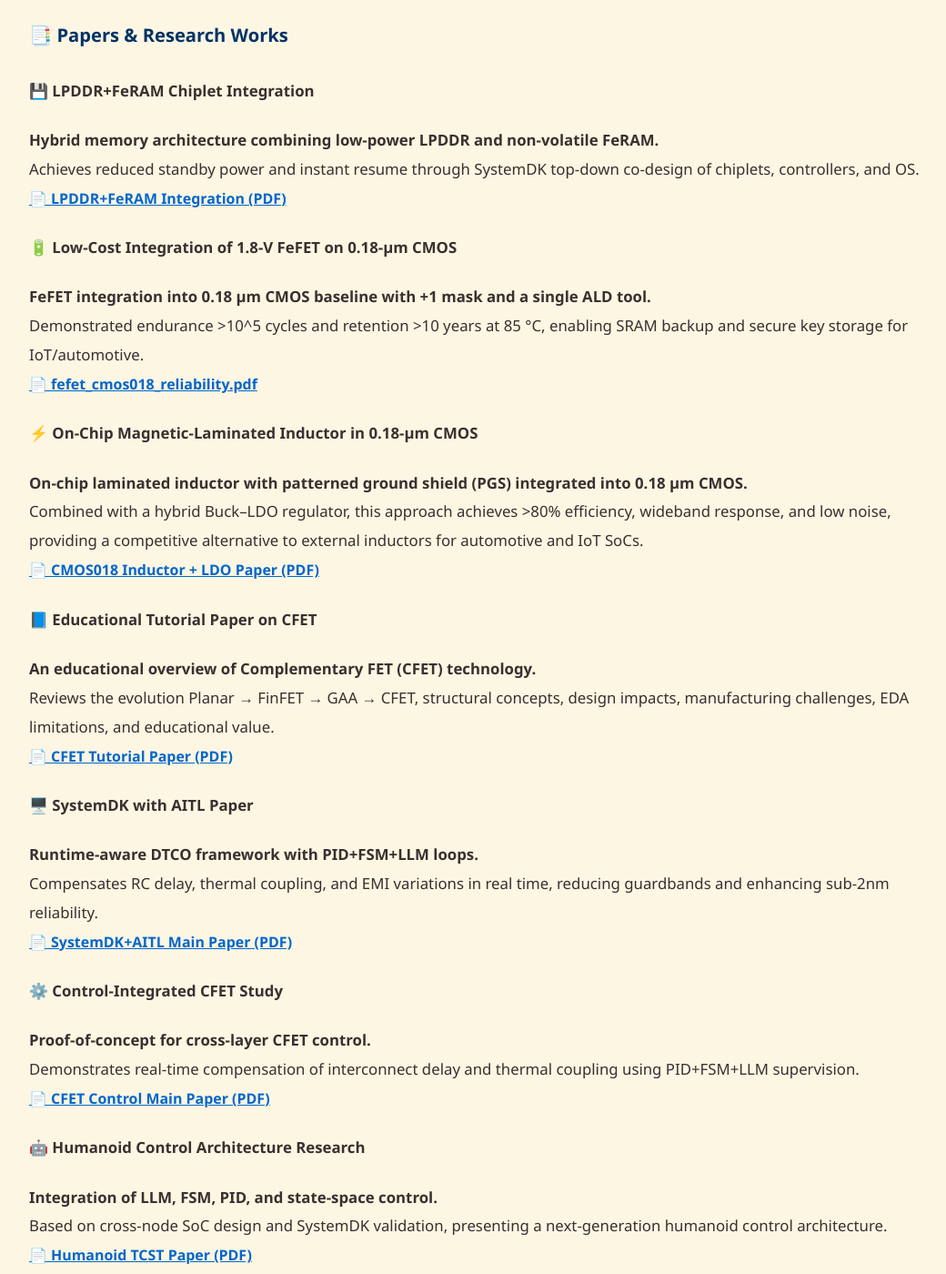
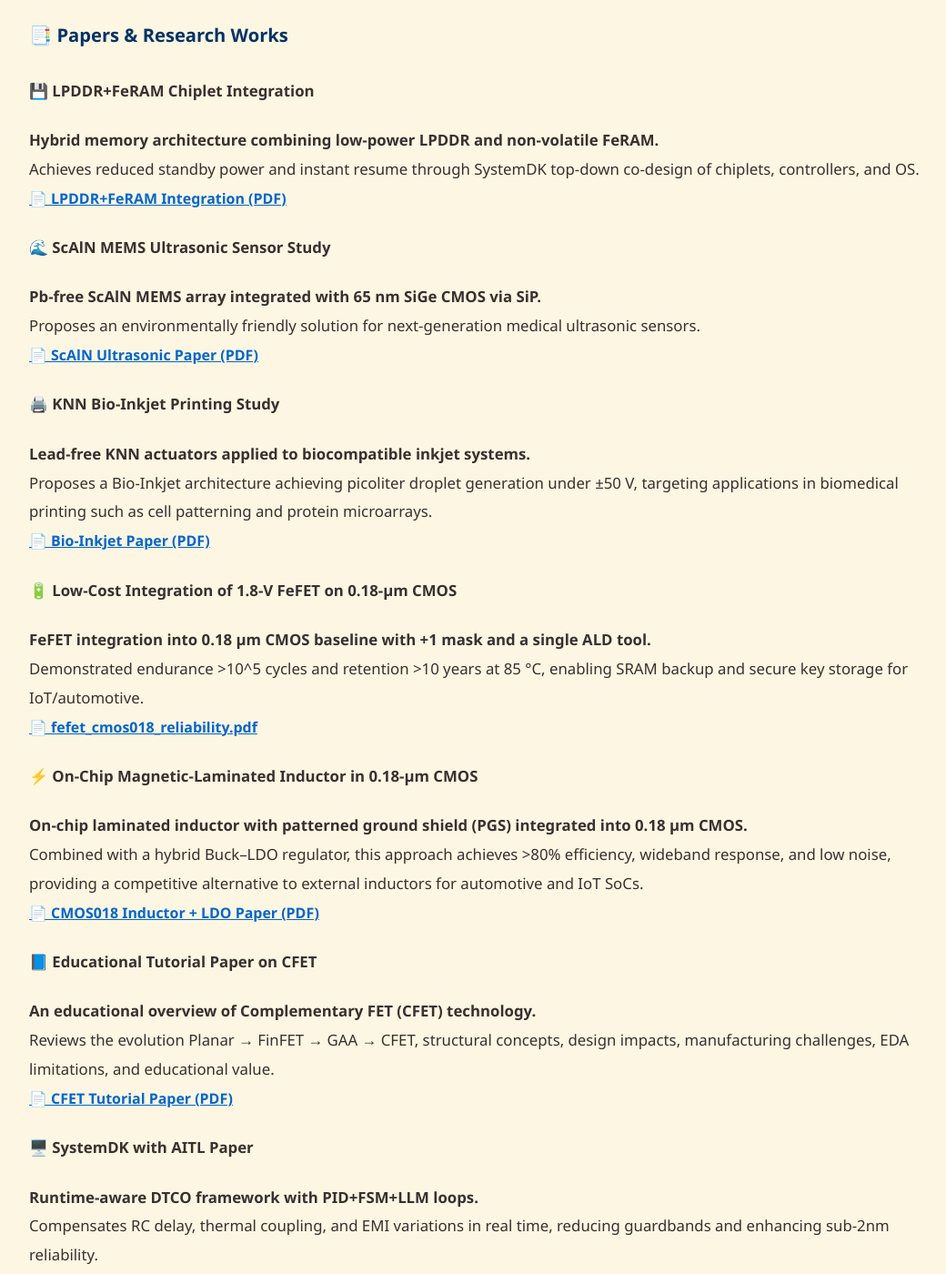
Before and after one commit to Samizo-AITL/Samizo-AITL.github.io, a Jekyll site: the page built from about/career-summary/en/index.md, in a window 1280 px wide and 1400 px high, scrolled down 2276 px. Shown: the whole window at 91% size, without its empty margins (118-1158 px from the left). Built offline with Jekyll 4.4.1, drawn with Linux system fonts in a browser that asks for light colours; some of the changed text lies outside the part shown.

Commit message:
Update index.md

```diff
--- a/about/career-summary/en/index.md
+++ b/about/career-summary/en/index.md
@@ -83,6 +83,16 @@ evolving from **technology → systems → education**.
 Achieves reduced standby power and instant resume through SystemDK top-down co-design of chiplets, controllers, and OS.
 [📄 LPDDR+FeRAM Integration (PDF)](../docs/LPDDR_FeRAM.pdf)
 
+#### 🌊 ScAlN MEMS Ultrasonic Sensor Study
+**Pb-free ScAlN MEMS array integrated with 65 nm SiGe CMOS via SiP.**
+Proposes an environmentally friendly solution for next-generation medical ultrasonic sensors.
+[📄 ScAlN Ultrasonic Paper (PDF)](../docs/scaln_ultrasonic.pdf)
+
+#### 🖨️ KNN Bio-Inkjet Printing Study
+**Lead-free KNN actuators applied to biocompatible inkjet systems.**
+Proposes a Bio-Inkjet architecture achieving picoliter droplet generation under ±50 V, targeting applications in biomedical printing such as cell patterning and protein microarrays.
+[📄 Bio-Inkjet Paper (PDF)](../docs/bioinkjet_knn.pdf)
+
 #### 🔋 Low-Cost Integration of 1.8-V FeFET on 0.18-µm CMOS
 **FeFET integration into 0.18 µm CMOS baseline with +1 mask and a single ALD tool.**
 Demonstrated endurance >10^5 cycles and retention >10 years at 85 °C, enabling SRAM backup and secure key storage for IoT/automotive.
```
Also changed, not shown: other parts of about/career-summary/en/index.md (+0 -10 lines).
